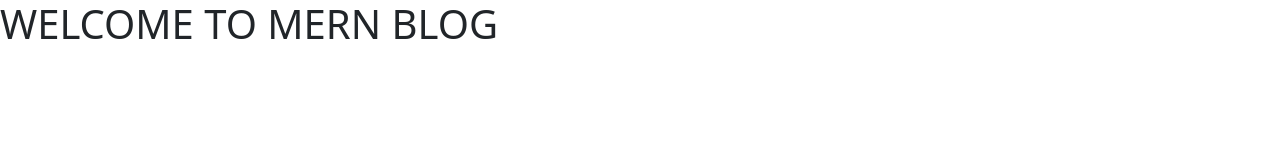
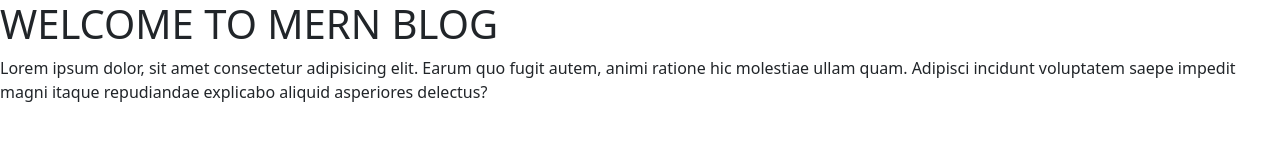
Before and after one commit to snehasaulakhe/mern-blog, a website: page public/index.html in a window 1280 px wide. Drawn offline with nearby package versions, Linux system fonts and the light colour scheme.

Commit message:
script added

```diff
--- a/public/index.html
+++ b/public/index.html
@@ -10,6 +10,9 @@
 
 <body>
     <h1>WELCOME TO MERN BLOG</h1>
+    <p>Lorem ipsum dolor, sit amet consectetur adipisicing elit. Earum quo fugit autem, animi ratione hic molestiae
+        ullam quam. Adipisci incidunt voluptatem saepe impedit magni itaque repudiandae explicabo aliquid asperiores
+        delectus?</p>
     <script src="https://cdn.jsdelivr.net/npm/bootstrap@5.2.0-beta1/dist/js/bootstrap.bundle.min.js"></script>
 </body>
 
```
